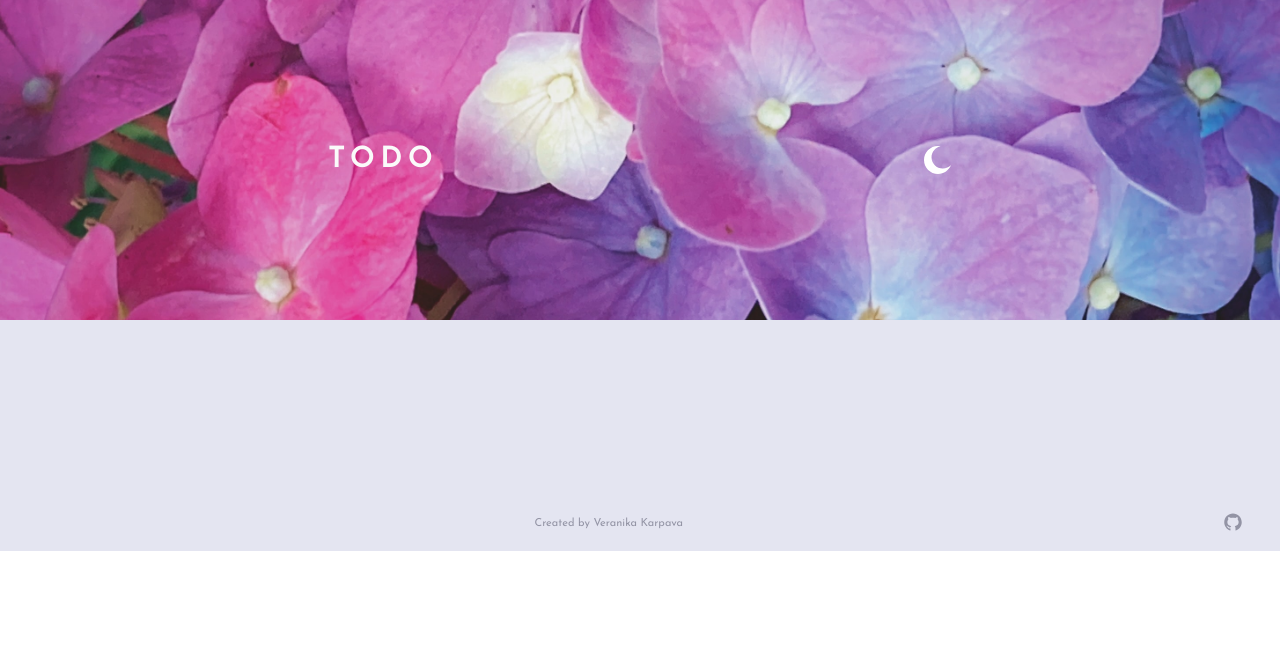
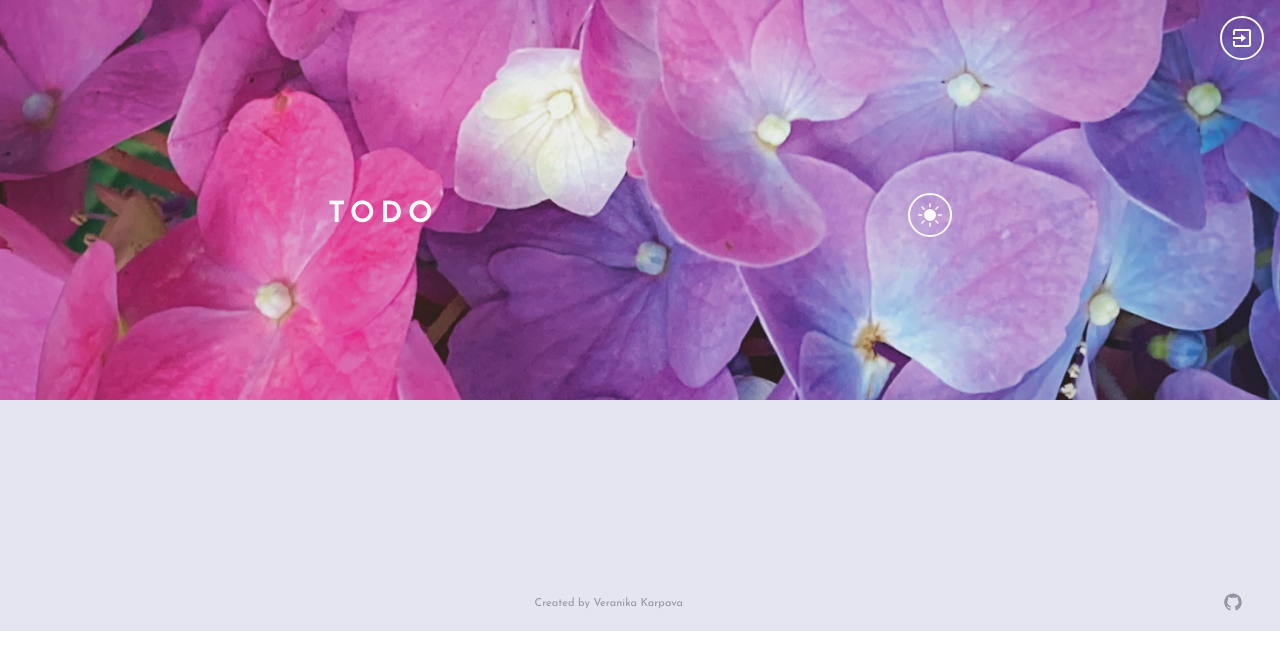
Before and after one commit to veranika-karpava/to-do-flowers-app, a React (Create React App) app in the folder client/: page /tasks in a window 1280 px wide. Shown: the top 670 px of the page. Built offline with nearby package versions, Linux system fonts and the light colour scheme.

Commit message:
Update structure&style header

```diff
--- a/client/src/components/Header/Header.js
+++ b/client/src/components/Header/Header.js
@@ -1,14 +1,31 @@
-import React from 'react';
-import moon from '../../assets/icons/icon-moon.svg';
-import sun from '../../assets/icons/icon-sun.svg';
+import React, { useContext } from 'react';
+import { NavLink } from 'react-router-dom';
+
+import DynamicIcon from '../DynamicIcon/DynamicIcon';
 import './Header.scss';
+import { ThemeContext } from '../../helpers/context/ThemeContext';
 
-const Header = ({ clickToggle, isDark }) => {
+const Header = () => {
+    const theme = useContext(ThemeContext);
+
     return (
-        <header className={!isDark ? 'header header__light' : 'header header__dark'}>
+        <header className={`header header__${theme.theme}`}>
             <div className='header__container'>
-                <h1 className='header__heading'>todo</h1>
-                {!isDark ? <img className='header__button-mode' src={moon} alt='Moon button' onClick={clickToggle} /> : <img className='header__button-mode' src={sun} alt='Sun button' onClick={clickToggle} />}
+                <div className='header__nav-item'>
+                    <NavLink className='header__nav-link' exact to='/'>
+                        <DynamicIcon name='BiExit' className='header__icon' />
+                    </NavLink>
+                </div>
+                <div className='header__wrapper'>
+                    <h1 className='header__heading'>todo</h1>
+                    <button
+                        className='header__button-mode'
+                        onClick={theme.toggleTheme}>
+                        <DynamicIcon
+                            name={theme.theme === 'light' ? 'BsSunFill' : 'FaMoon'}
+                            className='header__icon' />
+                    </button>
+                </div>
             </div>
         </header>
     );
--- a/client/src/components/Header/Header.scss
+++ b/client/src/components/Header/Header.scss
@@ -3,23 +3,52 @@
 @use "../../styles/partials/variables" as *;
 
 .header {
+    padding: 1rem;
+    width: 100%;
+    @include style-bg-image-header;
+
     &__light {
-        @include style-bg-image-header;
         background-image: url('../../assets/images/bg-light.jpg');
     }
 
     &__dark {
-        @include style-bg-image-header;
         background-image: url('../../assets/images/bg-dark.jpg');
     }
 
     &__container {
-        width: 90%;
+        width: 100%;
+        height: 60%;
+        @include flex(space-between, center, column, nowrap);
+    }
+
+    &__nav-item {
+        width: inherit;
+        @include flex(flex-end, center, row, nowrap);
+    }
+
+    &__nav-link {
+        @include flex(center, center, row, nowrap);
+        padding: 0.5rem;
+        border-radius: 50%;
+        border: 2px solid $bg-list-light;
+        cursor: pointer;
+
+        &:hover {
+            transform: scale(1.1);
+        }
+    }
+
+    &__icon {
+        @include size-icon;
+        color: $bg-list-light;
+    }
+
+    &__wrapper {
+        width: inherit;
         @include flex(space-between, center, row, nowrap);
 
         @include tablet {
             width: 50%;
-            margin: 0 auto;
         }
     }
 
@@ -28,12 +57,15 @@
     }
 
     &__button-mode {
-        @include size-icon-mode;
+        @include flex(center, center, row, nowrap);
+        background-color: transparent;
+        padding: 0.5rem;
+        border-radius: 50%;
+        border: 2px solid $bg-list-light;
         cursor: pointer;
 
         &:hover {
-            transform: scale(1.2);
+            transform: scale(1.1);
         }
     }
-
 }
--- a/client/src/data/icons.data.js
+++ b/client/src/data/icons.data.js
@@ -1,13 +1,13 @@
-import { FaHeart } from 'react-icons/fa';
-import { BsMoon, BsSun } from 'react-icons/bs';
+import { FaHeart, FaMoon } from 'react-icons/fa';
+import { BsSunFill } from 'react-icons/bs';
 import { BiUser, BiExit } from 'react-icons/bi';
 import { AiFillGithub } from "react-icons/ai";
 
 export const icons = {
   FaHeart: FaHeart,
-  BsMoon: BsMoon,
-  BsSun: BsSun,
+  FaMoon: FaMoon,
   BiUser: BiUser,
   BiExit: BiExit,
-  AiFillGithub: AiFillGithub
+  AiFillGithub: AiFillGithub,
+  BsSunFill: BsSunFill,
 };
--- a/client/src/styles/partials/_mixins.scss
+++ b/client/src/styles/partials/_mixins.scss
@@ -21,26 +21,15 @@
 }
 
 @mixin style-bg-image-header {
-    @include flex(center, center, column, nowrap);
-    padding: 2rem 1rem;
     height: 50vh;
     background-repeat: no-repeat;
     background-position: 50% 20%;
     background-size: cover;
-
-    @include tablet {
-        height: 40vh;
-    }
 }
 
-@mixin size-icon-mode {
-    width: 1.25rem;
-    height: 1.25rem;
-
-    @include tablet {
-        width: 1.75rem;
-        height: 1.75rem;
-    }
+@mixin size-icon {
+    width: 1.5rem;
+    height: 1.5rem;
 }
 
 @mixin style-form-list {
```
